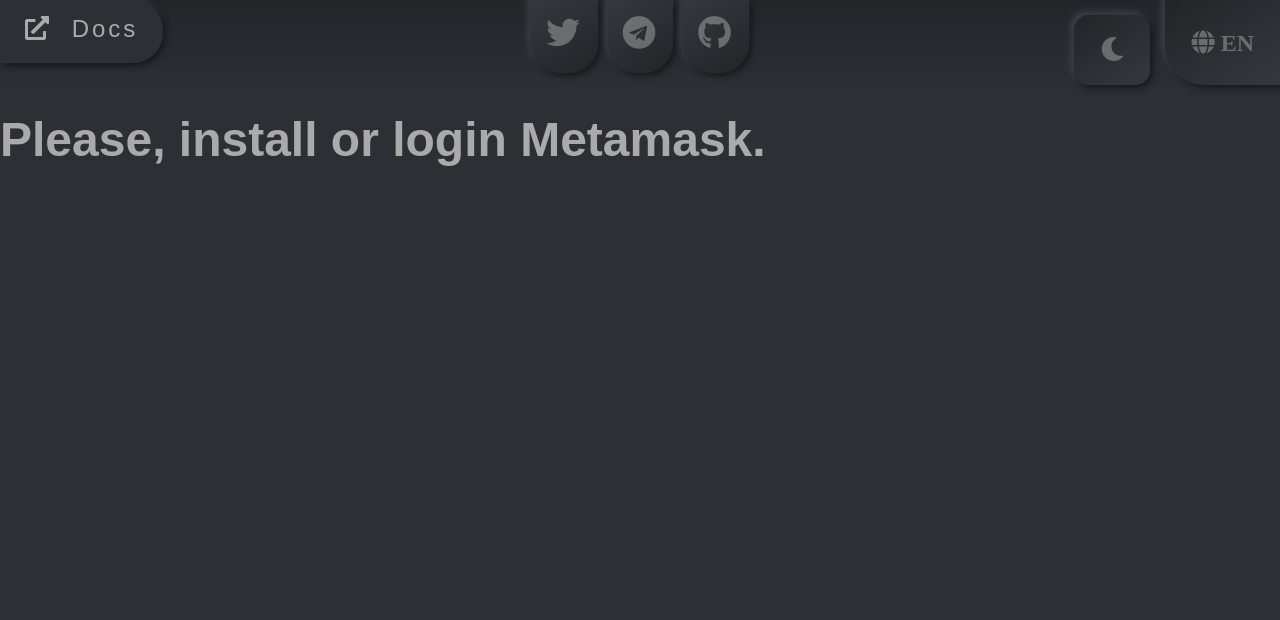
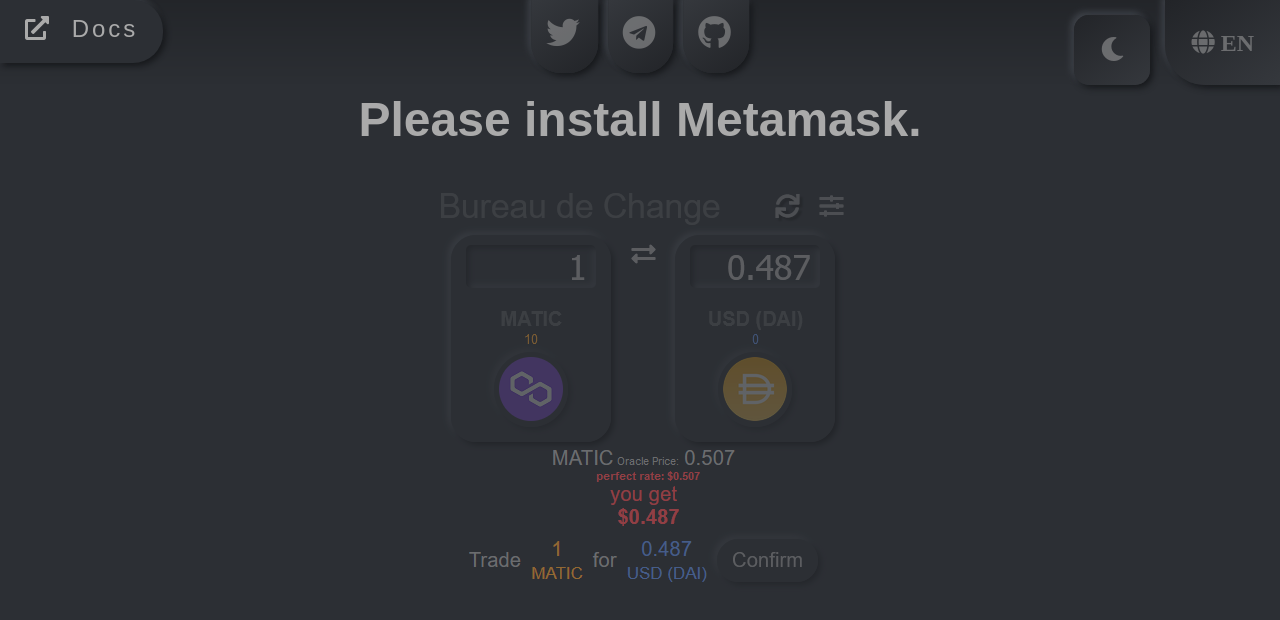
Before and after one commit to arteesanio/OpenFarm-FrontEnd-V1, a Vue app: page / in a window 1280 px wide. Shown: the top 620 px of the page. Built offline with nearby package versions, Linux system fonts and the light colour scheme.

Commit message:
placeholder

```diff
--- a/src/App.vue
+++ b/src/App.vue
@@ -8,7 +8,10 @@
 
         <home-page v-if="is_metaMask" />
         <div v-else>
-            <h1>Please, install or login Metamask.</h1>
+            <h1 style="text-align: center; margin-top: 12px">Please install Metamask.</h1>
+            <div style="text-align: center;">
+                <img class="opacity-50" src="/screenshot.png" />
+            </div>
         </div>
 
     </div>
--- a/src/store/helpers.js
+++ b/src/store/helpers.js
@@ -177,6 +177,7 @@
 
 export const isMetaMaskInstalled = () => {
     const { ethereum } = window;
+    console.log("ethereum", ethereum)
     return Boolean(ethereum && ethereum.isMetaMask);
 };
 
--- a/src/store/index.js
+++ b/src/store/index.js
@@ -359,7 +359,7 @@
         const aBalance = await BLOCKCHAIN.getBalance(firstAddress)
         // console.log(`*getting base balance. . .`)
         const myparsedBalance = parseDecimals(parseFloat(ethers.utils.formatEther(aBalance)))
-        console.log(`. . .1/3. BASE_TOKEN balance: ${myparsedBalance}`)
+        console.log(aBalance,`. . .1/3. BASE_TOKEN balance: ${myparsedBalance}`)
 
         // let newAccount = {
         //   balance: myparsedBalance,
@@ -376,6 +376,10 @@
             balance: parseFloat(myparsedBalance),
           }
         )
+
+        if (!myparsedBalance) {
+          return
+        }
 
 
         const tokens = context.getters.tokens
```
Also changed, not shown: public/screenshot.png (added), 1 other file (tests, documents, lock files or other folders).
